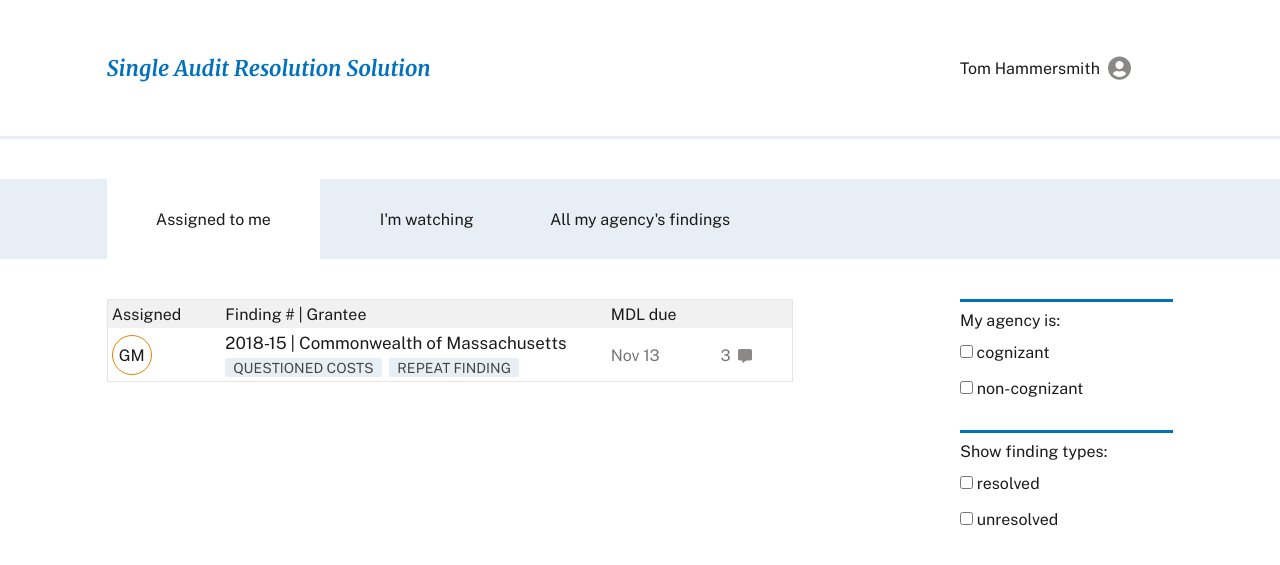
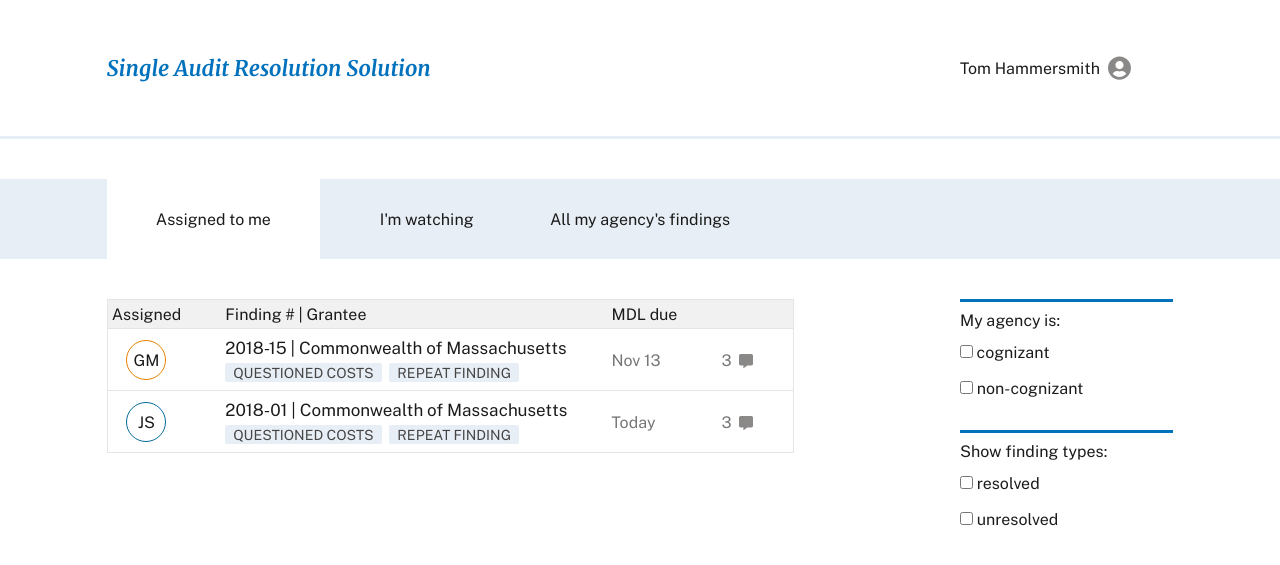
Before and after one commit to 18F/federal-grant-reporting, a Django app: page /findings/ in a window 1280 px wide. Shown: the part 22-587 px from the top of the page. Run offline with Django 3.2, Linux system fonts and the light colour scheme; data that the repository does not hold is empty.

Commit message:
Add second row to table; show more states

```diff
--- a/single-audit/resolve_findings/templates/resolve_findings/list.html
+++ b/single-audit/resolve_findings/templates/resolve_findings/list.html
@@ -59,6 +59,31 @@
                 style="position: relative; top: 2px;" />
             </td>
           </tr>
+          <tr>
+            <td>
+              <div class="user_label_oval user_label_purple">
+                JS
+              </div>
+            </td>
+            <td>
+              <div class="font-sans-md margin-bottom-05">2018-01 | Commonwealth of Massachusetts</div>
+              <div>
+                <span class="usa-tag lightblue-cool-tag">Questioned costs</span>
+                <span class="usa-tag lightblue-cool-tag">Repeat finding</span>
+              </div>
+            </td>
+            <td class="text-gray-50">
+              Today
+            </td>
+            <td class="text-gray-50">
+              3
+              <img alt="comment icon"
+                src="{% static 'img/comment-alt-gray.svg' %}"
+                height="14"
+                class="margin-left-05"
+                style="position: relative; top: 2px;" />
+            </td>
+          </tr>
         </tbody>
 
          <!-- {% for finding in findings %}
--- a/single-audit/single_audit/static/css/fgr_custom.css
+++ b/single-audit/single_audit/static/css/fgr_custom.css
@@ -100,6 +100,15 @@ textarea {
   padding: 4px 40px 4px 4px; /* Equivalents to USWDS Utility .padding-05, .padding-5 */
 }
 
+#findings_overview_table tr {
+  border-bottom: 1px solid #E8E4E4;
+}
+
+#findings_overview_table tr td {
+  padding-top: 8px;
+  padding-bottom: 8px;
+}
+
 /* User labels */
 
 .user_label_oval {
@@ -109,7 +118,10 @@ textarea {
   border-radius: 20px;
   text-align: center;
 
-  /* Vertical centering with flexbox */
+  /* Horizontal centering within cell */
+  margin: auto;
+
+  /* Vertical centering for inner text with flexbox */
   display: flex;
   flex-direction: column;
   justify-content: center;
@@ -118,3 +130,7 @@ textarea {
 .user_label_orange {
   border-color: #E78102;
 }
+
+.user_label_purple {
+  border-color: #046B99;
+}
```
